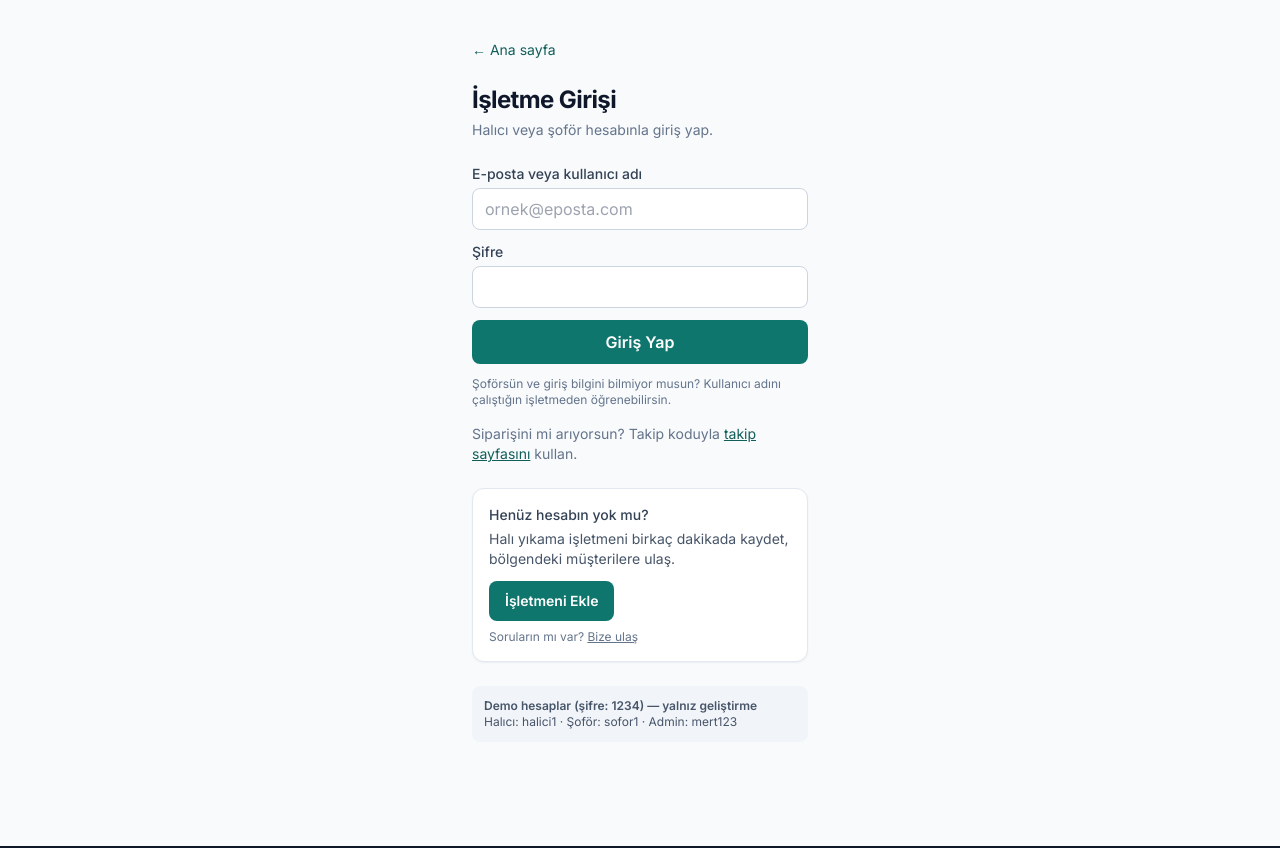
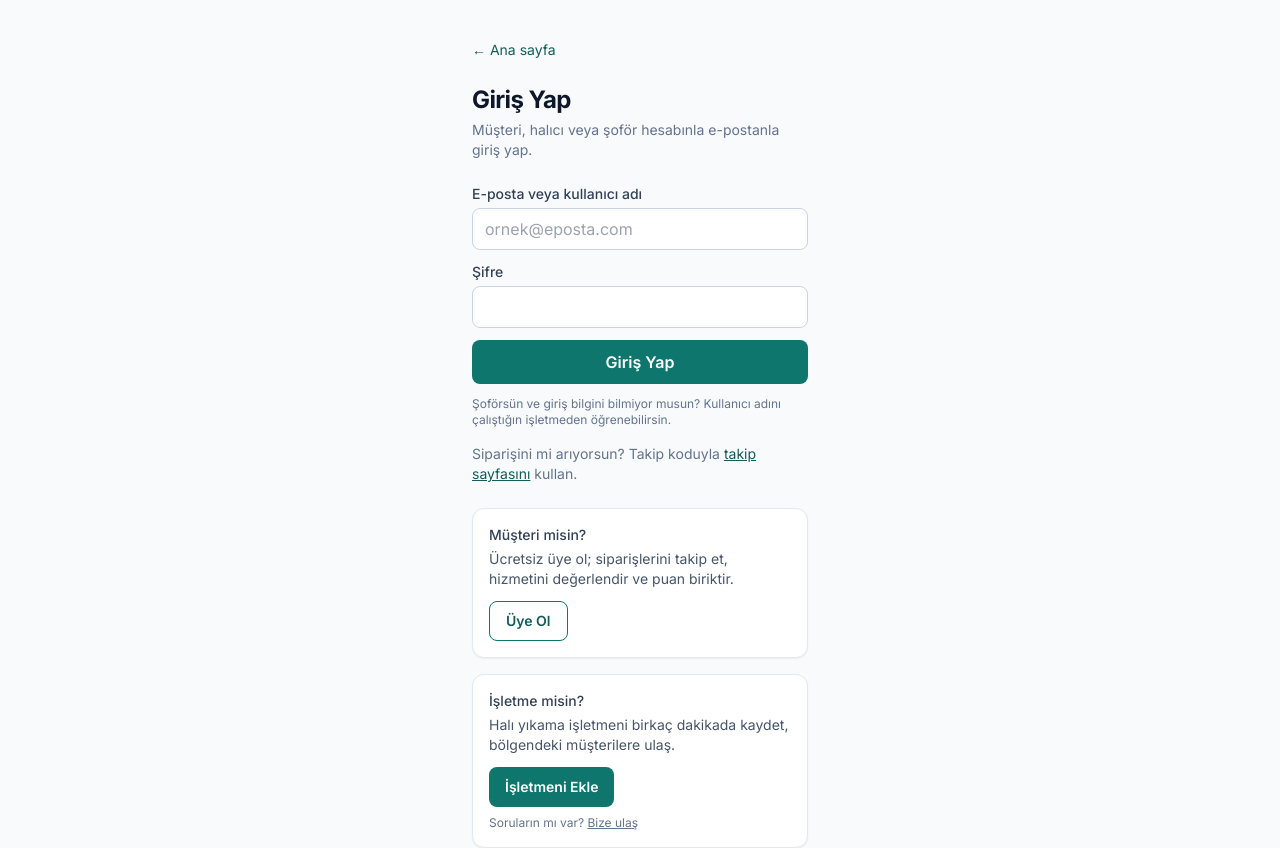
Before and after one commit to zegroged/hali-platform, a Next.js app: page /giris in a window 1280 px wide. Shown: the top 848 px of the page. Built offline with nearby package versions, Linux system fonts and the light colour scheme; no server answers.

Commit message:
ana sayfa başlığına 'Giriş Yap' butonu + /giris evrenselleştirildi (müşteri de e-postayla girer, kullanıcı-adı adımı yalnız halıcı/şoföre; başlık/metin herkesi kapsar + müşteri 'Üye Ol' kartı)

```diff
--- a/src/app/giris/page.tsx
+++ b/src/app/giris/page.tsx
@@ -66,9 +66,13 @@ export default function GirisPage() {
         return;
       }
       const data = await res.json();
-      // Eski hesap: henüz kullanıcı adı yok → önce onu belirlesin.
+      // Kullanıcı adı yalnız HALICI/ŞOFÖR için gerekli — müşteride (CUSTOMER)
+      // kullanıcı adı yoktur, doğrudan hesabına gider.
+      const needsUsername =
+        data.needsUsername &&
+        (data.role === "CLEANER" || data.role === "DRIVER");
       router.push(
-        data.needsUsername ? "/kullanici-adi" : (ROLE_HOME[data.role] ?? "/"),
+        needsUsername ? "/kullanici-adi" : (ROLE_HOME[data.role] ?? "/"),
       );
       router.refresh();
     } catch {
@@ -91,10 +95,10 @@ export default function GirisPage() {
           ← Ana sayfa
         </Link>
         <h1 className="text-xl font-bold tracking-tight text-slate-900 sm:text-2xl">
-          İşletme Girişi
+          Giriş Yap
         </h1>
         <p className="mt-1 text-sm text-slate-500">
-          Halıcı veya şoför hesabınla giriş yap.
+          Müşteri, halıcı veya şoför hesabınla e-postanla giriş yap.
         </p>
 
         <form onSubmit={submit} noValidate className="mt-6 space-y-3">
@@ -162,9 +166,26 @@ export default function GirisPage() {
           kullan.
         </p>
 
+        {/* Müşteri üyeliği: puan biriktir + yorum yap */}
         <div className="mt-6 rounded-xl border border-slate-200 bg-white p-4 shadow-sm">
           <p className="text-sm font-medium text-slate-700">
-            Henüz hesabın yok mu?
+            Müşteri misin?
+          </p>
+          <p className="mt-1 text-sm text-slate-600">
+            Ücretsiz üye ol; siparişlerini takip et, hizmetini değerlendir ve
+            puan biriktir.
+          </p>
+          <Link
+            href="/uye-ol"
+            className="mt-3 inline-flex min-h-[40px] items-center rounded-lg border border-brand px-4 py-2 text-sm font-semibold text-brand-dark transition hover:bg-brand-light"
+          >
+            Üye Ol
+          </Link>
+        </div>
+
+        <div className="mt-4 rounded-xl border border-slate-200 bg-white p-4 shadow-sm">
+          <p className="text-sm font-medium text-slate-700">
+            İşletme misin?
           </p>
           <p className="mt-1 text-sm text-slate-600">
             Halı yıkama işletmeni birkaç dakikada kaydet, bölgendeki
--- a/src/app/page.tsx
+++ b/src/app/page.tsx
@@ -48,6 +48,12 @@ function Header() {
         >
           <IconPackage size={17} />
           <span className="hidden sm:inline">Takip</span>
+        </Link>
+        <Link
+          href="/giris"
+          className="inline-flex items-center whitespace-nowrap py-2 text-sm font-medium text-slate-600 hover:text-brand-dark"
+        >
+          Giriş Yap
         </Link>
         <Link
           href="/kayit"
```
